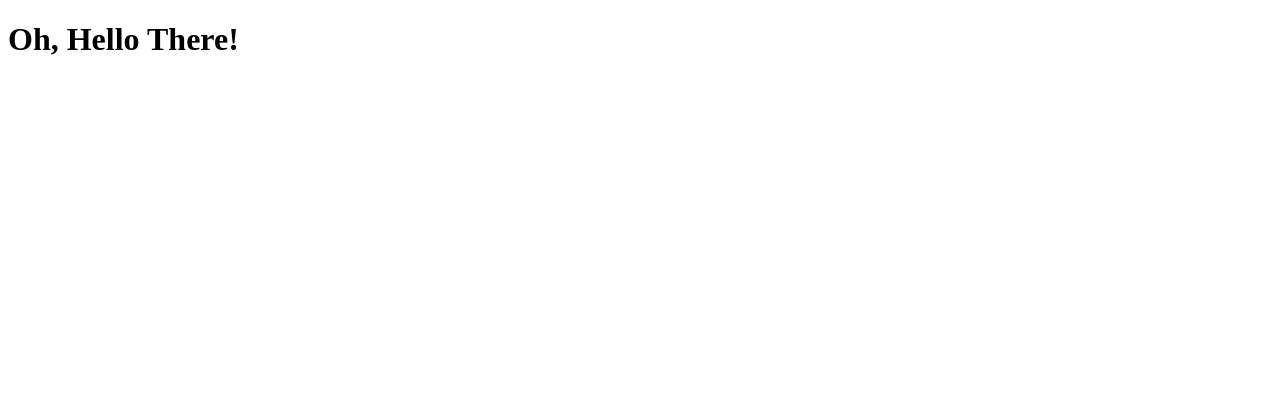
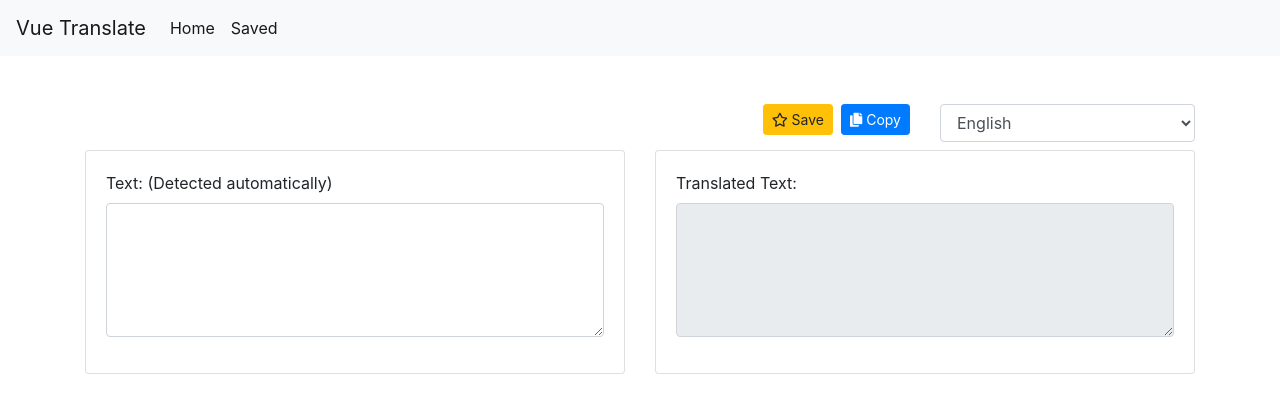
Before and after one commit to azharimm/vue-translate, a Vue app: page / in a window 1280 px wide. Shown: the top 410 px of the page. Built offline with nearby package versions, Linux system fonts and the light colour scheme.

Commit message:
^ base layout

```diff
--- a/package.json
+++ b/package.json
@@ -10,7 +10,8 @@
   "dependencies": {
     "axios": "^0.20.0",
     "core-js": "^3.6.5",
-    "vue": "^2.6.11"
+    "vue": "^2.6.11",
+    "vue-router": "^3.4.3"
   },
   "devDependencies": {
     "@vue/cli-plugin-babel": "^4.5.0",
--- a/public/index.html
+++ b/public/index.html
@@ -1,17 +1,33 @@
 <!DOCTYPE html>
 <html lang="en">
+
 <head>
   <meta charset="utf-8">
   <meta http-equiv="X-UA-Compatible" content="IE=edge">
   <meta name="viewport" content="width=device-width,initial-scale=1.0">
   <link rel="icon" href="<%= BASE_URL %>favicon.ico">
   <title>Translate</title>
+  <link rel="stylesheet" href="https://stackpath.bootstrapcdn.com/bootstrap/4.5.2/css/bootstrap.min.css"
+    integrity="sha384-JcKb8q3iqJ61gNV9KGb8thSsNjpSL0n8PARn9HuZOnIxN0hoP+VmmDGMN5t9UJ0Z" crossorigin="anonymous">
+  <link rel="stylesheet" href="https://cdnjs.cloudflare.com/ajax/libs/font-awesome/5.14.0/css/all.min.css">
 </head>
+
 <body>
   <noscript>
-      <strong>We're sorry but Translate doesn't work properly without JavaScript enabled. Please enable it to continue.</strong>
+    <strong>We're sorry but Translate doesn't work properly without JavaScript enabled. Please enable it to
+      continue.</strong>
   </noscript>
   <div id="app"></div>
   <!-- built files will be auto injected -->
+  <script src="https://code.jquery.com/jquery-3.5.1.slim.min.js"
+    integrity="sha384-DfXdz2htPH0lsSSs5nCTpuj/zy4C+OGpamoFVy38MVBnE+IbbVYUew+OrCXaRkfj"
+    crossorigin="anonymous"></script>
+  <script src="https://cdn.jsdelivr.net/npm/popper.js@1.16.1/dist/umd/popper.min.js"
+    integrity="sha384-9/reFTGAW83EW2RDu2S0VKaIzap3H66lZH81PoYlFhbGU+6BZp6G7niu735Sk7lN"
+    crossorigin="anonymous"></script>
+  <script src="https://stackpath.bootstrapcdn.com/bootstrap/4.5.2/js/bootstrap.min.js"
+    integrity="sha384-B4gt1jrGC7Jh4AgTPSdUtOBvfO8shuf57BaghqFfPlYxofvL8/KUEfYiJOMMV+rV"
+    crossorigin="anonymous"></script>
 </body>
+
 </html>
--- a/src/App.vue
+++ b/src/App.vue
@@ -1,15 +1,90 @@
 <template>
-	<div id="app">
-		<h1>Oh, Hello There!</h1>
+	<div>
+		<nav class="navbar navbar-expand-lg navbar-light bg-light">
+			<a class="navbar-brand" href="#">Vue Translate</a>
+			<button
+				class="navbar-toggler"
+				type="button"
+				data-toggle="collapse"
+				data-target="#navbarSupportedContent"
+				aria-controls="navbarSupportedContent"
+				aria-expanded="false"
+				aria-label="Toggle navigation"
+			>
+				<span class="navbar-toggler-icon"></span>
+			</button>
+			<div class="collapse navbar-collapse" id="navbarSupportedContent">
+				<ul class="navbar-nav mr-auto">
+					<li class="nav-item active">
+						<a class="nav-link" href="#">
+							Home
+						</a>
+					</li>
+					<li class="nav-item active">
+						<a class="nav-link" href="#">
+							Saved
+						</a>
+					</li>
+				</ul>
+			</div>
+		</nav>
+		<div class="container mt-5">
+			<div class="row">
+				<div class="col-md-6 offset-6">
+					<form action>
+						<div class="row">
+							<div class="col">
+								<button class="btn btn-sm btn-primary float-right">
+									<i class="fas fa-copy"></i> Copy
+								</button>
+								<button class="btn btn-sm btn-warning mr-2 float-right">
+									<i class="far fa-star"></i> Save
+								</button>
+							</div>
+							<div class="col">
+								<select class="form-control">
+									<option value="en">English</option>
+									<option value="en">Indonesia</option>
+								</select>
+							</div>
+						</div>
+					</form>
+				</div>
+			</div>
+			<div class="row mt-2">
+				<div class="col-md-6">
+					<div class="card">
+						<div class="card-body">
+							<form action>
+								<div class="form-group">
+									<label for="text">Text: (Detected automatically)</label>
+									<textarea class="form-control" cols="30" rows="5"></textarea>
+								</div>
+							</form>
+						</div>
+					</div>
+				</div>
+				<div class="col-md-6">
+					<div class="card">
+						<div class="card-body">
+							<form action>
+								<div class="form-group">
+									<label for="text">Translated Text:</label>
+									<textarea class="form-control" cols="30" readonly rows="5"></textarea>
+								</div>
+							</form>
+						</div>
+					</div>
+				</div>
+			</div>
+		</div>
 	</div>
 </template>
 
 <script>
-
 export default {
 	name: "App",
-	components: {
-	},
+	components: {},
 };
 </script>
 
```
Also changed, not shown: 1 other file (tests, documents, lock files or other folders). Lines whose indentation alone changed are shown as unchanged.
